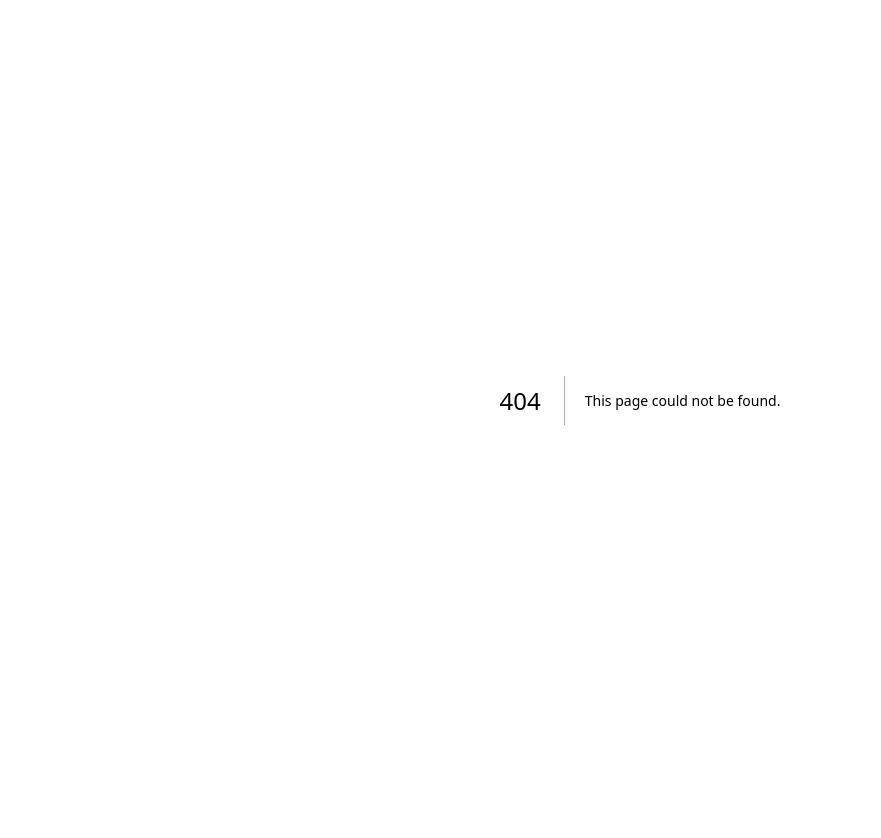
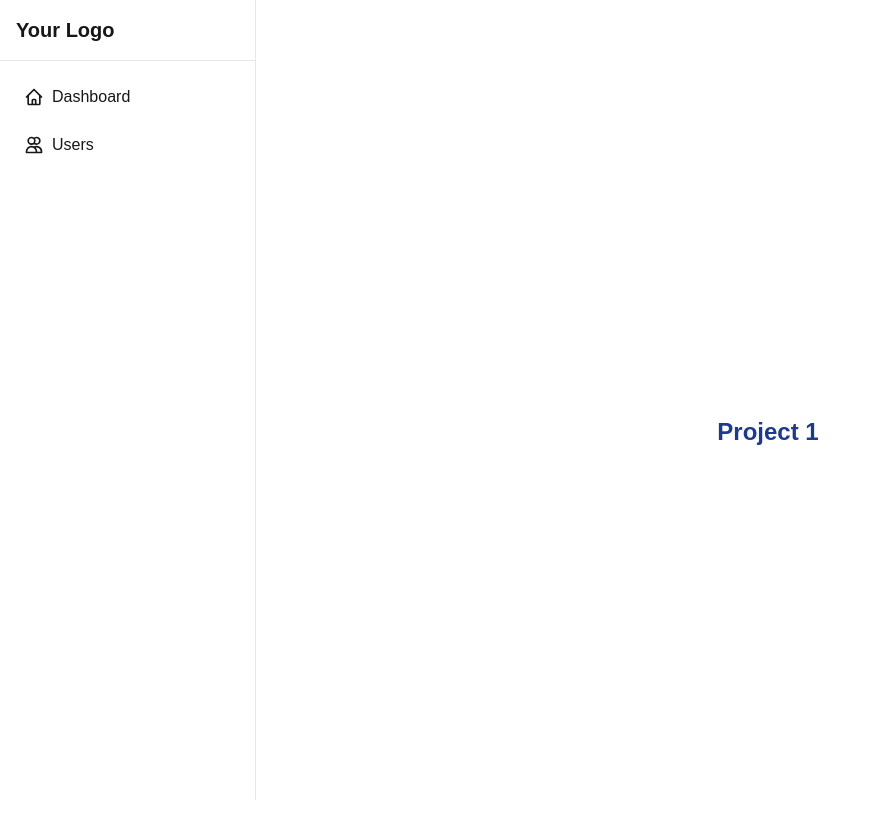
Before and after one commit to ba-lambert/next-js-instagram-clone, a Next.js app: page /dashboard/1 in a window 1280 px wide. Before the commit this address had no page. Shown: the top 838 px of the page, without its empty margins (0-881 px from the left). Before the commit the page ends 800 px from the top, so only its background shows below. Built offline with nearby package versions, Linux system fonts and the light colour scheme.

Commit message:
layout setups

```diff
--- /dev/null
+++ b/app/(main)/layout.tsx
@@ -0,0 +1,24 @@
+export default function MainLayout({
+    children,
+}: {
+    children: React.ReactNode;
+}) {
+    return (
+        <div className="min-h-screen">
+            {/* Add your marketing navbar here */}
+            <nav className="border-b bg-white">
+                <div className="max-w-7xl mx-auto px-4 sm:px-6 lg:px-8">
+                    <div className="flex justify-between h-16 items-center">
+                        <div className="text-xl font-bold">Your Logo</div>
+                        <div className="space-x-4">
+                            <a href="/dashboard" className="text-gray-600 hover:text-gray-900">
+                                Dashboard
+                            </a>
+                        </div>
+                    </div>
+                </div>
+            </nav>
+            <main>{children}</main>
+        </div>
+    );
+}
--- /dev/null
+++ b/app/(main)/page.tsx
@@ -0,0 +1,3 @@
+export default function Main() {
+  return <div className="flex flex-col items-center justify-center h-screen bg-white">Main</div>;
+}
--- /dev/null
+++ b/app/blogs/page.tsx
@@ -0,0 +1,7 @@
+export default function Blogs() {
+  return (
+    <div className="flex flex-col items-center justify-center h-screen">
+      <h1>Blogs</h1>
+    </div>
+  );
+}
--- /dev/null
+++ b/app/dashboard/[id]/page.tsx
@@ -0,0 +1,13 @@
+"use client";
+
+import { useParams } from "next/navigation";
+
+export default function Project() {
+  const params = useParams();
+  const id = params.id;
+  return (
+    <div className="flex flex-col items-center justify-center h-screen">
+      <p className="text-2xl font-bold text-blue-900">Project {id}</p>
+    </div>
+  );
+}
--- /dev/null
+++ b/app/dashboard/layout.tsx
@@ -0,0 +1,53 @@
+import Link from 'next/link';
+
+const Sidebar = () => {
+  return (
+    <div className="fixed left-0 h-screen w-64 bg-white border-r">
+      <div className="p-4 border-b">
+        <div className="text-xl font-bold">Your Logo</div>
+      </div>
+      <nav className="p-4">
+        <ul className="space-y-2">
+          <li>
+            <Link
+              href="/dashboard"
+              className="flex items-center p-2 rounded-lg hover:bg-gray-100"
+            >
+              <svg className="w-5 h-5 mr-2" fill="none" stroke="currentColor" viewBox="0 0 24 24">
+                <path strokeLinecap="round" strokeLinejoin="round" strokeWidth={2} d="M3 12l2-2m0 0l7-7 7 7M5 10v10a1 1 0 001 1h3m10-11l2 2m-2-2v10a1 1 0 01-1 1h-3m-6 0a1 1 0 001-1v-4a1 1 0 011-1h2a1 1 0 011 1v4a1 1 0 001 1m-6 0h6" />
+              </svg>
+              Dashboard
+            </Link>
+          </li>
+          <li>
+            <Link
+              href="/dashboard/users"
+              className="flex items-center p-2 rounded-lg hover:bg-gray-100"
+            >
+              <svg className="w-5 h-5 mr-2" fill="none" stroke="currentColor" viewBox="0 0 24 24">
+                <path strokeLinecap="round" strokeLinejoin="round" strokeWidth={2} d="M12 4.354a4 4 0 110 5.292M15 21H3v-1a6 6 0 0112 0v1zm0 0h6v-1a6 6 0 00-9-5.197M13 7a4 4 0 11-8 0 4 4 0 018 0z" />
+              </svg>
+              Users
+            </Link>
+          </li>
+          {/* Add more navigation items as needed */}
+        </ul>
+      </nav>
+    </div>
+  );
+};
+
+export default function DashboardLayout({
+  children,
+}: {
+  children: React.ReactNode;
+}) {
+  return (
+    <div className="min-h-screen flex">
+      <Sidebar />
+      <main className="flex-1 ml-64 p-8">
+        {children}
+      </main>
+    </div>
+  );
+}
--- /dev/null
+++ b/app/dashboard/page.tsx
@@ -0,0 +1,7 @@
+export default function Dashboard() {
+    return (
+        <div className="flex flex-col items-center justify-center h-screen">
+            Dashboard
+        </div>
+  );
+}
--- /dev/null
+++ b/app/dashboard/users/page.tsx
@@ -0,0 +1,3 @@
+export default function Users() {
+  return <div className="flex flex-col items-center justify-center h-screen">Users</div>;
+}
--- a/app/page.tsx
+++ /dev/null
@@ -1,101 +0,0 @@
-import Image from "next/image";
-
-export default function Home() {
-  return (
-    <div className="grid grid-rows-[20px_1fr_20px] items-center justify-items-center min-h-screen p-8 pb-20 gap-16 sm:p-20 font-[family-name:var(--font-geist-sans)]">
-      <main className="flex flex-col gap-8 row-start-2 items-center sm:items-start">
-        <Image
-          className="dark:invert"
-          src="/next.svg"
-          alt="Next.js logo"
-          width={180}
-          height={38}
-          priority
-        />
-        <ol className="list-inside list-decimal text-sm text-center sm:text-left font-[family-name:var(--font-geist-mono)]">
-          <li className="mb-2">
-            Get started by editing{" "}
-            <code className="bg-black/[.05] dark:bg-white/[.06] px-1 py-0.5 rounded font-semibold">
-              app/page.tsx
-            </code>
-            .
-          </li>
-          <li>Save and see your changes instantly.</li>
-        </ol>
-
-        <div className="flex gap-4 items-center flex-col sm:flex-row">
-          <a
-            className="rounded-full border border-solid border-transparent transition-colors flex items-center justify-center bg-foreground text-background gap-2 hover:bg-[#383838] dark:hover:bg-[#ccc] text-sm sm:text-base h-10 sm:h-12 px-4 sm:px-5"
-            href="https://vercel.com/new?utm_source=create-next-app&utm_medium=appdir-template-tw&utm_campaign=create-next-app"
-            target="_blank"
-            rel="noopener noreferrer"
-          >
-            <Image
-              className="dark:invert"
-              src="/vercel.svg"
-              alt="Vercel logomark"
-              width={20}
-              height={20}
-            />
-            Deploy now
-          </a>
-          <a
-            className="rounded-full border border-solid border-black/[.08] dark:border-white/[.145] transition-colors flex items-center justify-center hover:bg-[#f2f2f2] dark:hover:bg-[#1a1a1a] hover:border-transparent text-sm sm:text-base h-10 sm:h-12 px-4 sm:px-5 sm:min-w-44"
-            href="https://nextjs.org/docs?utm_source=create-next-app&utm_medium=appdir-template-tw&utm_campaign=create-next-app"
-            target="_blank"
-            rel="noopener noreferrer"
-          >
-            Read our docs
-          </a>
-        </div>
-      </main>
-      <footer className="row-start-3 flex gap-6 flex-wrap items-center justify-center">
-        <a
-          className="flex items-center gap-2 hover:underline hover:underline-offset-4"
-          href="https://nextjs.org/learn?utm_source=create-next-app&utm_medium=appdir-template-tw&utm_campaign=create-next-app"
-          target="_blank"
-          rel="noopener noreferrer"
-        >
-          <Image
-            aria-hidden
-            src="/file.svg"
-            alt="File icon"
-            width={16}
-            height={16}
-          />
-          Learn
-        </a>
-        <a
-          className="flex items-center gap-2 hover:underline hover:underline-offset-4"
-          href="https://vercel.com/templates?framework=next.js&utm_source=create-next-app&utm_medium=appdir-template-tw&utm_campaign=create-next-app"
-          target="_blank"
-          rel="noopener noreferrer"
-        >
-          <Image
-            aria-hidden
-            src="/window.svg"
-            alt="Window icon"
-            width={16}
-            height={16}
-          />
-          Examples
-        </a>
-        <a
-          className="flex items-center gap-2 hover:underline hover:underline-offset-4"
-          href="https://nextjs.org?utm_source=create-next-app&utm_medium=appdir-template-tw&utm_campaign=create-next-app"
-          target="_blank"
-          rel="noopener noreferrer"
-        >
-          <Image
-            aria-hidden
-            src="/globe.svg"
-            alt="Globe icon"
-            width={16}
-            height={16}
-          />
-          Go to nextjs.org →
-        </a>
-      </footer>
-    </div>
-  );
-}
```
